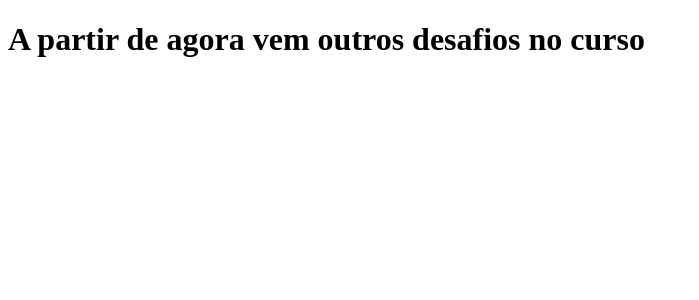
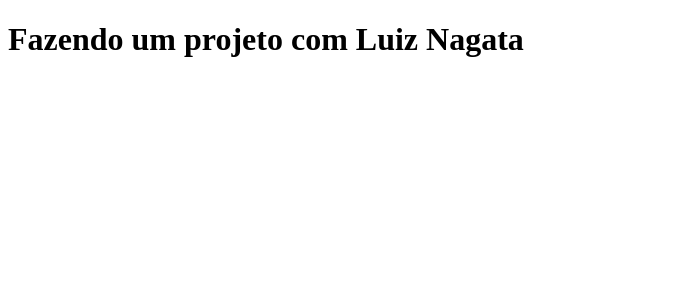
Before and after one commit to HugoSantos2131/tabnews, a Next.js app: page / in a window 1280 px wide. Shown: the top 300 px of the page, without its empty margins (0-699 px from the left). Built offline with nearby package versions, Linux system fonts and the light colour scheme.

Commit message:
Testando para Nagata

```diff
--- a/pages/index.js
+++ b/pages/index.js
@@ -1,5 +1,5 @@
 function Home() {
-    return <h1> A partir de agora vem outros desafios no curso </h1>
+    return <h1> Fazendo um projeto com Luiz Nagata </h1>
 }
 
 export default Home;
```
